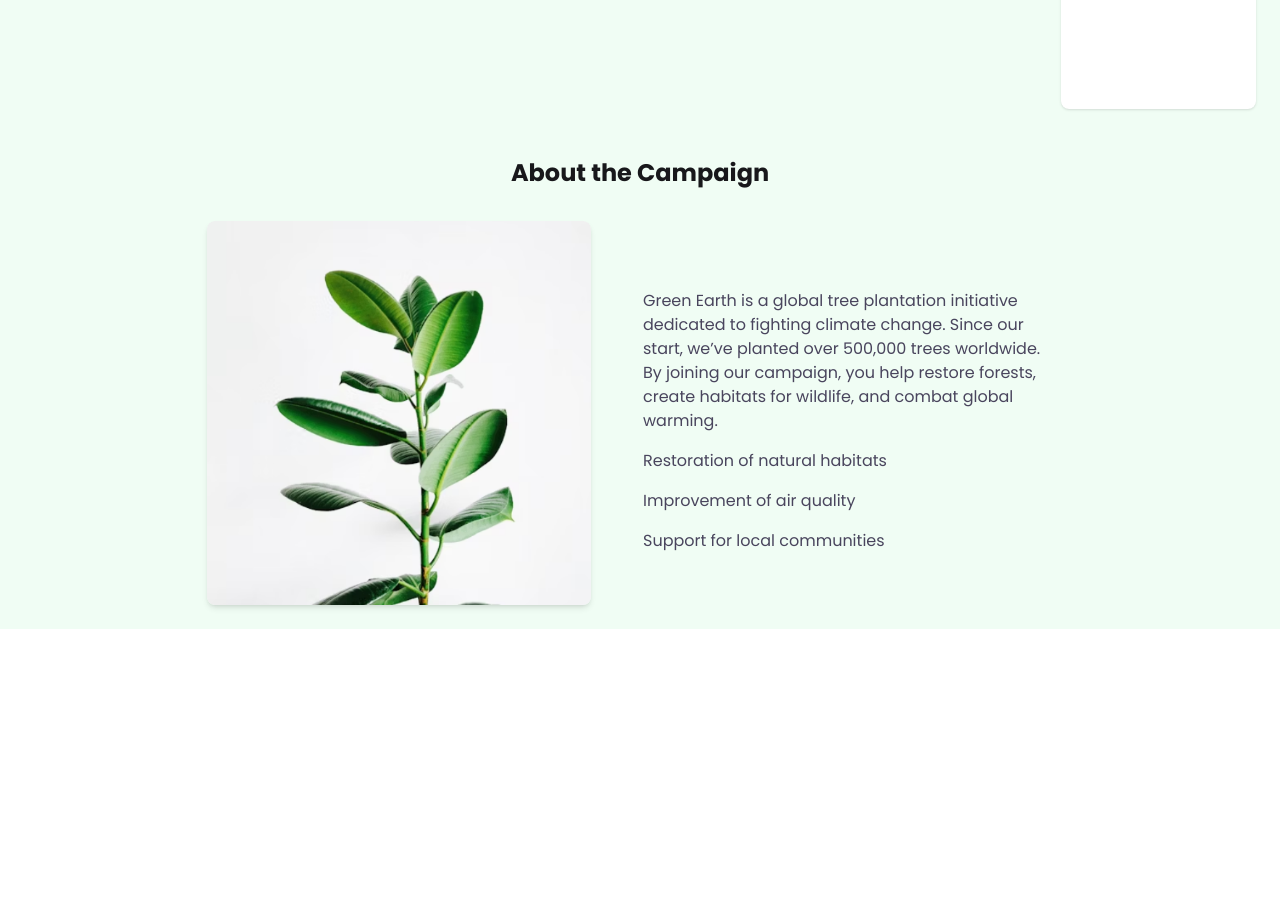
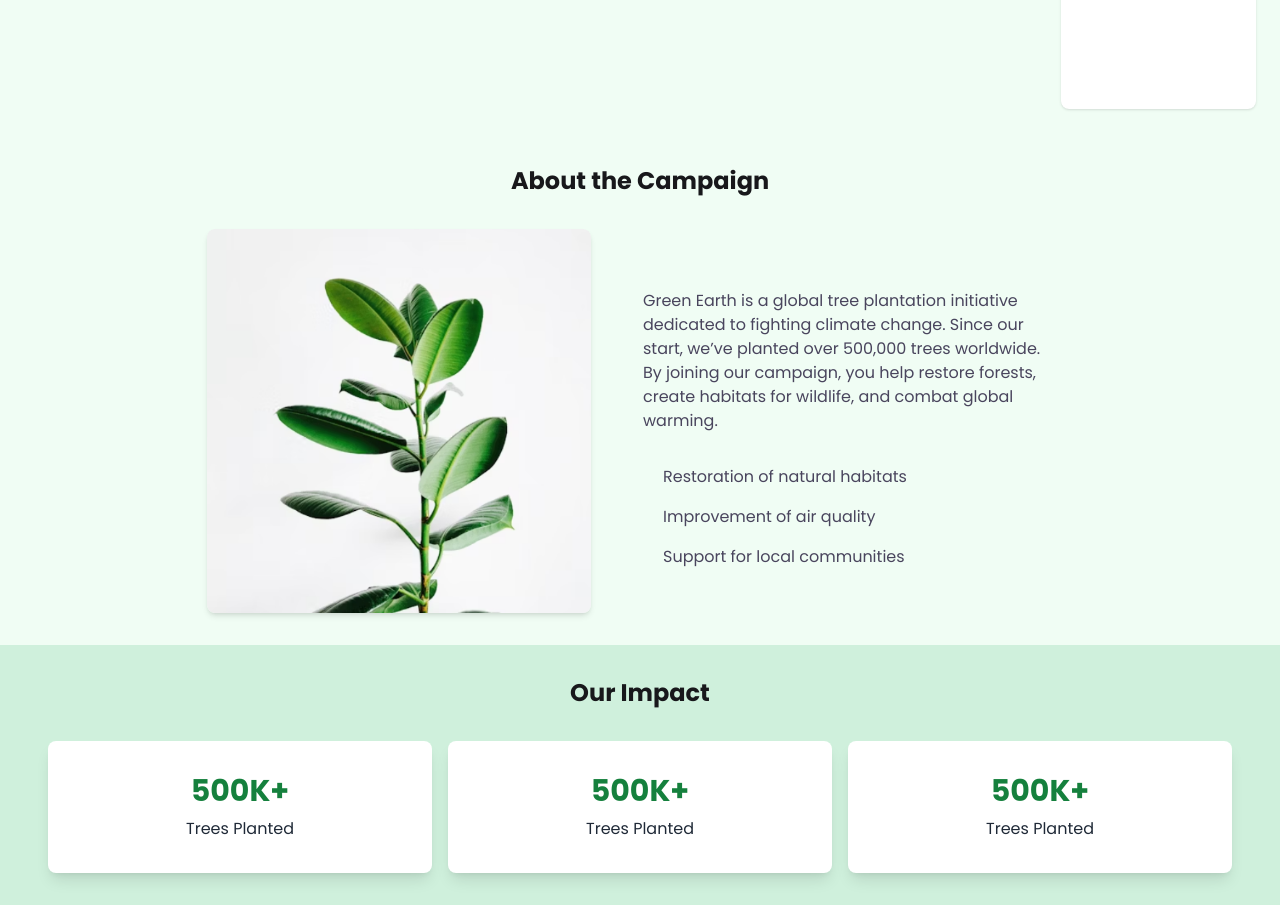
Before and after one commit to MShakilislam/grrn-earth, a plain HTML site: page index.html in a window 1280 px wide. Shown: the part 640-1545 px from the top of the page. Before the commit the page ends 1269 px from the top, so only its background shows below. Drawn offline with nearby package versions, Linux system fonts and the light colour scheme; no server answers.

Commit message:
impact section

```diff
--- a/index.html
+++ b/index.html
@@ -121,7 +121,7 @@
         </div>
     </dialog>
     <!-- about section strat hear  -->
-    <section class="max-w-[866px] mx-auto py-6">
+    <section class="max-w-[866px] mx-auto py-8">
         <h1 class="font-bold text-2xl text-center pb-8">About the Campaign</h1>
         <div class="flex flex-1 justify-center items-center gap-9 flex-col md:flex-row">
             <div class="left-div">
@@ -131,7 +131,7 @@
                 <p class="text-[16px] py-4 text-[#49455D]">Green Earth is a global tree plantation initiative dedicated to fighting climate change. Since our
                     start, we’ve planted over 500,000 trees worldwide. By joining our campaign, you help restore
                     forests, create habitats for wildlife, and combat global warming.</p>
-                <ul>
+                <ul class="pl-5 pt-4">
                     <li class="text-[16px] text-[#49455D]">Restoration of natural habitats</li>
                     <li class=" text-[16px] text-[#49455D] py-4">Improvement of air quality</li>
                     <li class="text-[16px] text-[#49455D]">Support for local communities</li>
@@ -139,6 +139,26 @@
             </div>
         </div>
     </section>
+    <!-- impact area section strat hear  -->
+     <section class="bg-[#cff0dc] py-8">
+        <div class="max-w-[1200px] mx-auto">
+            <h2 class="font-bold text-2xl text-center pb-8">Our Impact</h2>
+            <div class="grid grid-cols-1 md:grid-cols-3 gap-4 mx-2">
+                <div class="bg-white flex justify-center flex-col items-center py-8 rounded-lg shadow-lg transform transition duration-500  hover:-translate-y-3 hover:bg-green-400 hover:shadow-lg hover:text-white cursor-pointer">
+                    <h1 class="font-bold text-3xl  text-[#15803D] pb-2">500K+</h1>
+                    <p class="text-[#1F2937]">Trees Planted</p>
+                </div>
+                 <div class="bg-white flex justify-center flex-col items-center py-8 rounded-lg shadow-lg transform transition duration-500  hover:-translate-y-3 hover:bg-green-400 hover:shadow-lg hover:text-white cursor-pointer">
+                    <h1 class="font-bold text-3xl  text-[#15803D] pb-2">500K+</h1>
+                    <p class="text-[#1F2937]">Trees Planted</p>
+                </div>
+                 <div class="bg-white flex justify-center flex-col items-center py-8 rounded-lg shadow-lg transform transition duration-500  hover:-translate-y-3 hover:bg-green-400 hover:shadow-lg hover:text-white cursor-pointer">
+                    <h1 class="font-bold text-3xl  text-[#15803D] pb-2">500K+</h1>
+                    <p class="text-[#1F2937]">Trees Planted</p>
+                </div>
+            </div>
+        </div>
+     </section>
 
 
 
--- a/js/tree.js
+++ b/js/tree.js
@@ -42,6 +42,7 @@ const loadLessons = () => {
       displayLessons(json.categories);
     });
 };
+
 
 // Display lessons
 const displayLessons = (lessons) => {
```
